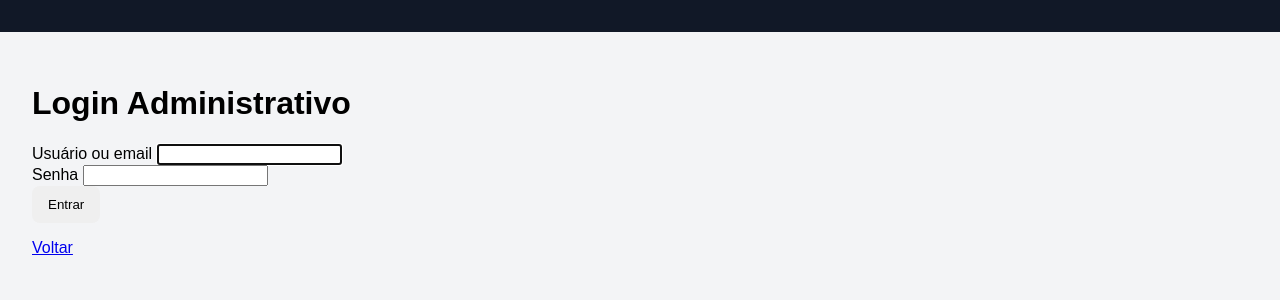
After one commit to dev-poliana-escolar/cade-sistemas-achados-perdidos, a Django app: page /admin-login/ in a window 1280 px wide. The commit adds this page. Shown: the top 300 px of the page. Run offline with Django 5.2, Linux system fonts and the light colour scheme.

Commit message:
feat: base para autenticação nativa de administradores #20 Ainda não é possivel ver os itens cadastrados, mas já é possível acessar a área administrativa pelo login nativo.

```diff
--- a/backend/core/settings.py
+++ b/backend/core/settings.py
@@ -108,8 +108,8 @@ DEFAULT_AUTO_FIELD = 'django.db.models.BigAutoField'
 
 # Autenticação
 AUTHENTICATION_BACKENDS = [
+    'django.contrib.auth.backends.ModelBackend',
     'core.backends.SuapOAuth2',
-    'django.contrib.auth.backends.ModelBackend',
 ]
 
 LOGIN_URL = '/'
--- a/backend/core/urls.py
+++ b/backend/core/urls.py
@@ -26,6 +26,8 @@ urlpatterns = [
 
     path('admin/', admin.site.urls),
 
+    path('admin-login/', views.admin_login, name='admin_login'),
+
     path('', include('social_django.urls', namespace='social')),
     path('', views.index, name='index'),
     path('items/', include('apps.items.urls', namespace='apps.items')),
--- a/backend/core/views.py
+++ b/backend/core/views.py
@@ -1,6 +1,8 @@
 from django.shortcuts import render, redirect
 from django.contrib.auth.decorators import login_required
-from django.contrib.auth import logout
+from django.contrib.auth import logout, authenticate, login
+from django.contrib import messages
+from django.contrib.auth.models import User
 from django.http import HttpResponseRedirect
 from django.conf import settings
 
@@ -15,3 +17,36 @@ def index(request):
 def logout_view(request):
     logout(request)
     return redirect('index')
+
+
+def admin_login(request):
+    """Allow administrators to log in using native username/email + password.
+
+    Only users with is_staff or is_superuser are allowed to authenticate here.
+    This view accepts either username or email as the identifier.
+    """
+    if request.user.is_authenticated:
+        return HttpResponseRedirect(settings.LOGIN_REDIRECT_URL)
+
+    if request.method == 'POST':
+        identifier = request.POST.get('identifier', '').strip()
+        password = request.POST.get('password', '')
+
+        username = identifier
+        if '@' in identifier:
+            user_qs = User.objects.filter(email__iexact=identifier)
+            if user_qs.exists():
+                username = user_qs.first().get_username()
+
+        user = authenticate(request, username=username, password=password)
+        if user is not None:
+            if user.is_active and (user.is_staff or user.is_superuser):
+                login(request, user)
+                messages.success(request, 'Bem vindo, acesso administrativo concedido.')
+                return redirect('/admin/')
+            else:
+                messages.error(request, 'Usuario ou senha inválidos.')
+        else:
+            messages.error(request, 'Credenciais inválidas. Verifique e tente novamente.')
+
+    return render(request, 'admin_login.html', {})
--- /dev/null
+++ b/backend/templates/admin_login.html
@@ -0,0 +1,30 @@
+{% extends 'base.html' %}
+
+{% block title %}Login Administrativo — CADÊ{% endblock %}
+
+{% block content %}
+<h1>Login Administrativo</h1>
+
+{% if messages %}
+<ul class="messages">
+  {% for message in messages %}
+  <li class="{{ message.tags }}">{{ message }}</li>
+  {% endfor %}
+</ul>
+{% endif %}
+
+<form method="post">
+  {% csrf_token %}
+  <div>
+    <label for="id_identifier">Usuário ou email</label>
+    <input type="text" name="identifier" id="id_identifier" required autofocus />
+  </div>
+  <div>
+    <label for="id_password">Senha</label>
+    <input type="password" name="password" id="id_password" required />
+  </div>
+  <button type="submit">Entrar</button>
+</form>
+
+<p><a href="{% url 'index' %}">Voltar</a></p>
+{% endblock %}
--- a/backend/templates/index.html
+++ b/backend/templates/index.html
@@ -7,4 +7,6 @@
 <h2>Sistema de Achados e Perdidos — IFRN Campus Parnamirim</h2>
 <p>Acesse com sua conta institucional do IFRN para continuar.</p>
 <a href="{% url 'social:begin' 'suap' %}">Entrar com SUAP</a>
+<p>Se você é administrador do sistema, use o login nativo:</p>
+<a href="{% url 'admin_login' %}">Login administrativo</a>
 {% endblock %}
```
